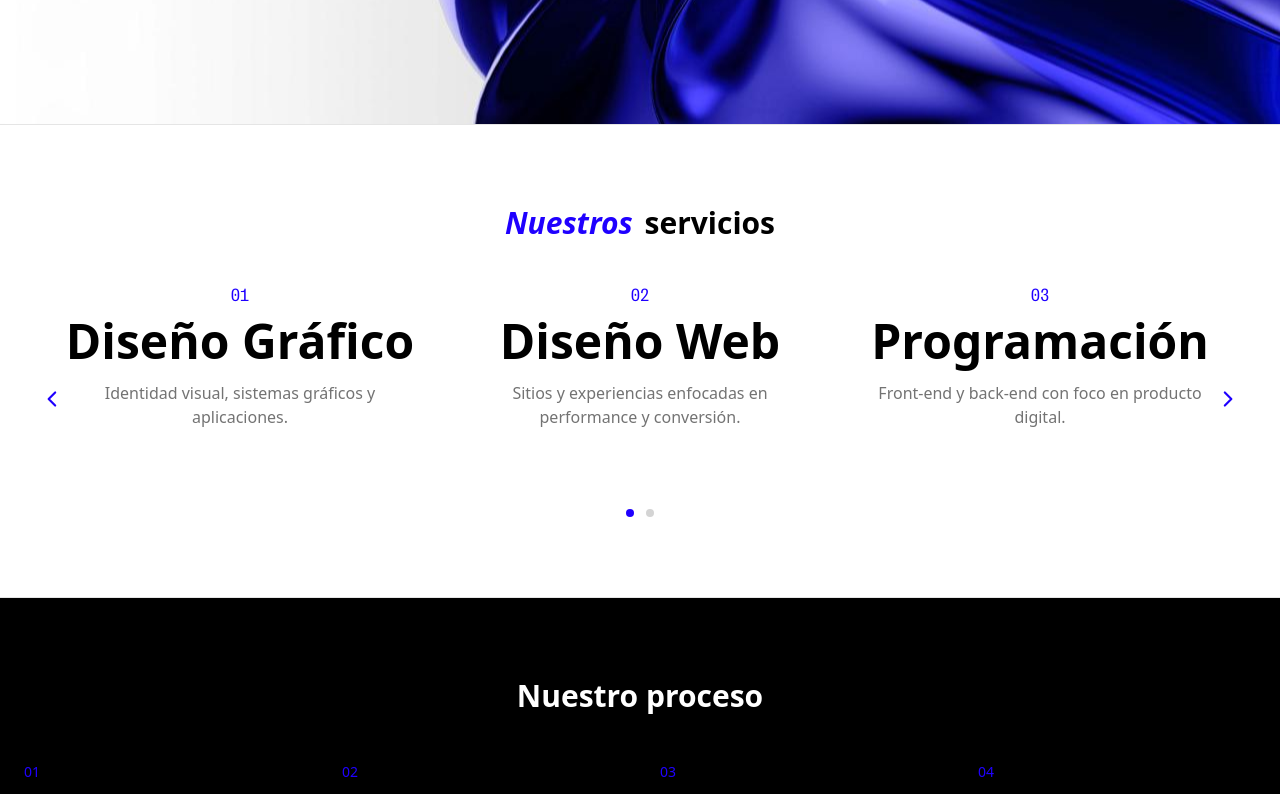
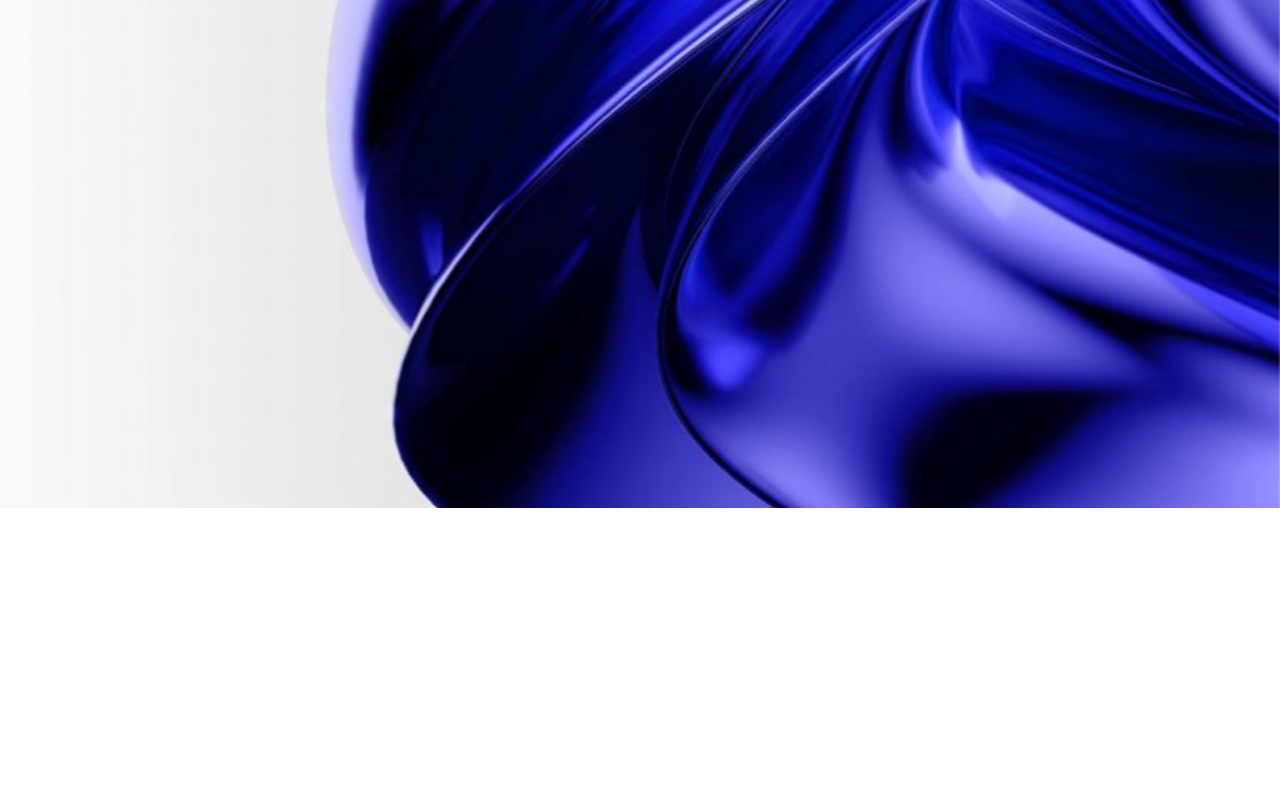
Before and after one commit to Rodrigoloh/cobalto-blue, a Next.js app: page / in a window 1280 px wide. Shown: the part 1500-2294 px from the top of the page. Built offline with nearby package versions, Linux system fonts and the light colour scheme.

Commit message:
ux(nosotros): make parallax section sticky and taller; increase services banner vertical space

```diff
--- a/components/SectionNosotros.tsx
+++ b/components/SectionNosotros.tsx
@@ -1,6 +1,4 @@
 'use client'
-import { motion, useScroll, useTransform } from 'framer-motion'
-import { useRef } from 'react'
 import ServicesCarousel from './ServicesCarousel'
 
 // === Contenido editable ===
@@ -43,11 +41,6 @@ const TEAM: Member[] = [
 // La imagen de parallax debe colocarse en: public/nosotros/parallax.jpg
 
 export default function SectionNosotros(){
-  const ref = useRef<HTMLDivElement>(null)
-  const { scrollYProgress } = useScroll({ target: ref, offset: ['start end', 'end start'] })
-  // Parallax sutil: la imagen se mueve más lento que el scroll
-  const y = useTransform(scrollYProgress, [0, 1], ['-8%', '8%'])
-
   return (
     <section id="nosotros" className="bg-white text-black">
       {/* A. Texto centrado */}
@@ -57,16 +50,16 @@ export default function SectionNosotros(){
         ))}
       </div>
 
-      {/* B. Imagen en parallax */}
-      <div ref={ref} className="relative h-[38vh] md:h-[52vh] overflow-hidden">
-        <motion.div style={{ y }} className="absolute inset-0">
+      {/* B. Imagen sticky (efecto cover mientras el contenido sube) */}
+      <div className="relative h-[140vh] md:h-[180vh]">
+        <div className="sticky top-0 h-screen">
           <img src="/nosotros/parallax.jpg" alt="Parallax" className="w-full h-full object-cover" />
-        </motion.div>
+        </div>
       </div>
 
       {/* C. Banner servicios */}
       <div className="bg-white border-y border-neutral-200">
-        <div className="mx-auto max-w-7xl px-6 py-20">
+        <div className="mx-auto max-w-7xl px-6 py-28 md:py-36">
           <h3 className="text-center text-2xl md:text-3xl font-semibold">
             <span className="italic mr-1 text-[#1F00FF]">Nuestros</span> servicios
           </h3>
```
